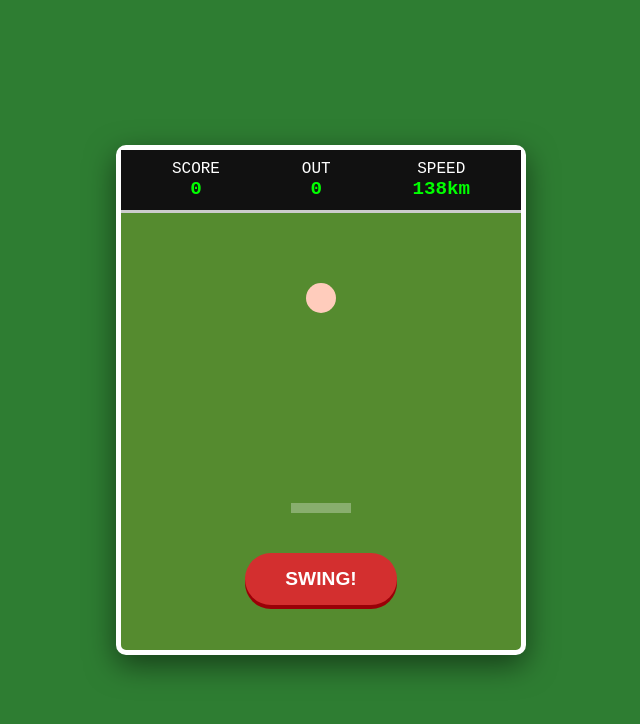
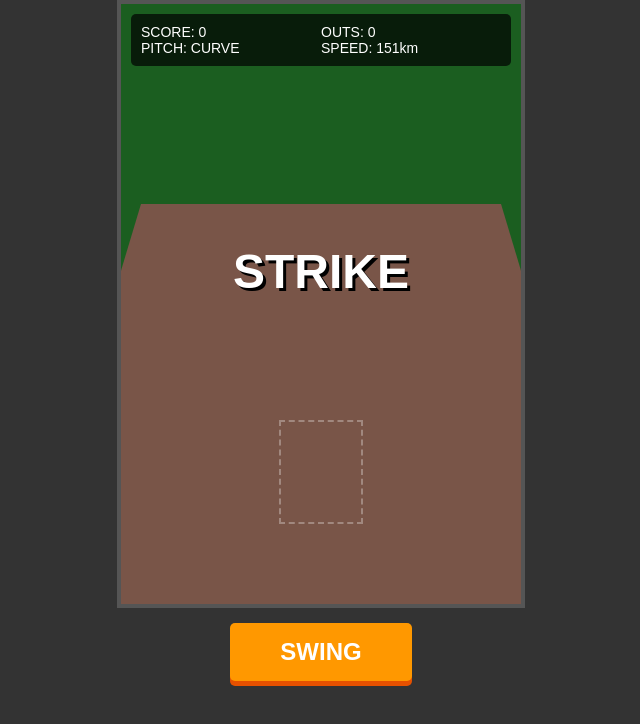
Before and after one commit to iwtior/baseballgame, a plain HTML site: page index.html in a window 1280 px wide. Shown: the whole page, without its empty margins (319-959 px from the left). Drawn offline with Linux system fonts and the light colour scheme.

Commit message:
Update index.html

```diff
--- a/index.html
+++ b/index.html
@@ -2,268 +2,195 @@
 <html lang="ja">
 <head>
     <meta charset="UTF-8">
-    <meta name="viewport" content="width=device-width, initial-scale=1.0">
-    <title>Simple Baseball Game</title>
+    <title>Realistic Baseball JS</title>
     <style>
-        body {
-            font-family: 'Helvetica Neue', Arial, sans-serif;
-            background-color: #2e7d32;
-            display: flex;
-            flex-direction: column;
-            align-items: center;
-            justify-content: center;
-            height: 100vh;
-            margin: 0;
-            color: white;
-            overflow: hidden;
-        }
+        :root { --field-green: #1b5e20; --dirt-brown: #795548; }
+        body { background: #333; color: white; font-family: sans-serif; display: flex; flex-direction: column; align-items: center; margin: 0; overflow: hidden; }
 
-        #game-container {
-            position: relative;
-            width: 400px;
-            height: 500px;
-            background-color: #558b2f;
-            border: 5px solid #fff;
-            border-radius: 10px;
-            box-shadow: 0 10px 30px rgba(0,0,0,0.5);
-            text-align: center;
+        #game-container { position: relative; width: 400px; height: 600px; background: var(--field-green); border: 4px solid #555; overflow: hidden; }
+
+        /* 遠近感のあるマウンドとホーム */
+        #infield {
+            position: absolute; bottom: 0; left: 50%; transform: translateX(-50%);
+            width: 600px; height: 400px; background: var(--dirt-brown);
+            clip-path: polygon(20% 0%, 80% 0%, 100% 100%, 0% 100%);
         }
 
         /* スコアボード */
-        #scoreboard {
-            background: #111;
-            padding: 10px;
-            display: flex;
-            justify-content: space-around;
-            font-family: 'Courier New', Courier, monospace;
-            border-bottom: 3px solid #ccc;
+        #hud {
+            position: absolute; top: 10px; left: 10px; right: 10px;
+            background: rgba(0,0,0,0.7); padding: 10px; border-radius: 5px;
+            display: grid; grid-template-columns: 1fr 1fr; font-size: 14px; z-index: 10;
         }
 
-        .stat { display: flex; flex-direction: column; }
-        .stat-val { font-size: 1.2rem; font-weight: bold; color: #0f0; }
-
-        /* フィールド */
-        #field {
-            position: relative;
-            height: 300px;
-            margin-top: 20px;
+        /* ボール（擬似3D） */
+        #ball {
+            position: absolute; width: 8px; height: 8px; background: #fff;
+            border-radius: 50%; display: none; transform: translate(-50%, -50%);
+            box-shadow: inset -2px -2px 2px rgba(0,0,0,0.2); z-index: 5;
         }
 
-        #pitcher {
-            position: absolute;
-            top: 50px;
-            left: 50%;
-            transform: translateX(-50%);
-            width: 30px;
-            height: 30px;
-            background: #ffccbc;
-            border-radius: 50%;
+        /* バッターボックス目安 */
+        #strike-zone {
+            position: absolute; bottom: 80px; left: 50%; transform: translateX(-50%);
+            width: 80px; height: 100px; border: 2px dashed rgba(255,255,255,0.3);
         }
 
-        #ball {
-            position: absolute;
-            top: 65px;
-            left: 50%;
-            transform: translateX(-50%);
-            width: 12px;
-            height: 12px;
-            background: white;
-            border-radius: 50%;
-            display: none;
-            box-shadow: 1px 1px 3px rgba(0,0,0,0.3);
+        #message {
+            position: absolute; top: 40%; width: 100%; text-align: center;
+            font-size: 3rem; font-weight: bold; text-shadow: 3px 3px 0 #000;
+            pointer-events: none; opacity: 0; z-index: 20;
         }
 
-        #batter-box {
-            position: absolute;
-            bottom: 20px;
-            left: 50%;
-            transform: translateX(-50%);
-            width: 60px;
-            height: 10px;
-            background: rgba(255,255,255,0.3);
+        #controls { margin-top: 15px; }
+        button {
+            padding: 15px 50px; font-size: 1.5rem; cursor: pointer;
+            background: #ff9800; border: none; border-radius: 5px; color: white;
+            box-shadow: 0 5px #e65100; font-weight: bold;
         }
-
-        /* メッセージ */
-        #message {
-            position: absolute;
-            top: 50%;
-            left: 50%;
-            transform: translate(-50%, -50%);
-            font-size: 2rem;
-            font-weight: bold;
-            text-shadow: 2px 2px #000;
-            pointer-events: none;
-            opacity: 0;
-            transition: opacity 0.3s;
-        }
-
-        /* 操作パネル */
-        #controls {
-            margin-top: 20px;
-        }
-
-        button {
-            padding: 15px 40px;
-            font-size: 1.2rem;
-            font-weight: bold;
-            color: #fff;
-            background-color: #d32f2f;
-            border: none;
-            border-radius: 50px;
-            cursor: pointer;
-            box-shadow: 0 4px #9a0007;
-        }
-
-        button:active {
-            box-shadow: none;
-            transform: translateY(4px);
-        }
-
-        button:disabled {
-            background-color: #9e9e9e;
-            box-shadow: none;
-            cursor: not-allowed;
-        }
+        button:active { transform: translateY(3px); box-shadow: 0 2px #e65100; }
     </style>
 </head>
 <body>
 
 <div id="game-container">
-        <div id="scoreboard">
-            <div class="stat"><span>SCORE</span><span id="score" class="stat-val">0</span></div>
-            <div class="stat"><span>OUT</span><span id="outs" class="stat-val">0</span></div>
-            <div class="stat"><span>SPEED</span><span id="speed-display" class="stat-val">-</span></div>
+    <div id="hud">
+        <div>SCORE: <span id="score">0</span></div>
+        <div>OUTS: <span id="outs">0</span></div>
+        <div>PITCH: <span id="pitch-type">-</span></div>
+        <div>SPEED: <span id="speed">-</span></div>
     </div>
 
-        <div id="field">
-            <div id="pitcher"></div>
+    <div id="infield"></div>
+    <div id="strike-zone"></div>
     <div id="ball"></div>
-            <div id="batter-box"></div>
     <div id="message">HIT!</div>
 </div>
 
 <div id="controls">
-            <button id="swing-btn">SWING!</button>
-        </div>
+    <button id="swing-btn">SWING</button>
 </div>
 
 <script>
-        // ゲームの状態管理
-        let score = 0;
-        let outs = 0;
-        let isPitching = false;
-        let ballPos = 65;
-        let ballSpeed = 0;
-        let animationId;
-
     const ball = document.getElementById('ball');
-        const swingBtn = document.getElementById('swing-btn');
     const scoreEl = document.getElementById('score');
     const outsEl = document.getElementById('outs');
-        const speedEl = document.getElementById('speed-display');
+    const speedEl = document.getElementById('speed');
+    const pitchEl = document.getElementById('pitch-type');
     const messageEl = document.getElementById('message');
+    const swingBtn = document.getElementById('swing-btn');
 
-        // ピッチング開始
-        function startPitch() {
-            if (outs >= 3 || isPitching) return;
+    let state = {
+        score: 0, outs: 0,
+        isPitching: false,
+        x: 200, y: 150, z: 0, // zを奥行きとして使用
+        vx: 0, vy: 0, vz: 0,
+        ballSize: 8
+    };
 
-            isPitching = true;
-            ballPos = 65;
-            // 80km/h ~ 160km/h のランダムな球速
-            const kmh = Math.floor(Math.random() * 81) + 80;
-            speedEl.textContent = kmh + "km";
+    function initPitch() {
+        if (state.outs >= 3 || state.isPitching) return;
 
-            // アニメーション用の速度計算
-            ballSpeed = kmh / 15;
+        state.isPitching = true;
+        state.z = 0;
+        state.x = 200;
+        state.y = 180;
+
+        // 球速と球種の設定
+        const types = [
+            { name: 'STRAIGHT', vz: 5, vx: 0 },
+            { name: 'CURVE', vz: 3.5, vx: 1.5 },
+            { name: 'SHOOT', vz: 4, vx: -1.2 }
+        ];
+        const type = types[Math.floor(Math.random() * types.length)];
+
+        state.vz = type.vz + Math.random() * 2;
+        state.vx = type.vx;
+        state.vy = 2.5; // 重力・軌道の影響
+
+        pitchEl.textContent = type.name;
+        speedEl.textContent = Math.floor(state.vz * 30) + "km";
+
         ball.style.display = 'block';
-            ball.style.top = ballPos + 'px';
-
-            animateBall();
+        updateBallFrame();
     }
 
-        // ボールを動かす
-        function animateBall() {
-            ballPos += ballSpeed;
-            ball.style.top = ballPos + 'px';
+    function updateBallFrame() {
+        if (!state.isPitching) return;
 
-            if (ballPos < 450) {
-                animationId = requestAnimationFrame(animateBall);
+        state.z += state.vz;
+        state.x += state.vx;
+        state.y += state.vy;
+
+        // 遠近感の表現
+        state.ballSize = 8 + (state.z * 0.15);
+
+        ball.style.left = state.x + 'px';
+        ball.style.top = state.y + 'px';
+        ball.style.width = state.ballSize + 'px';
+        ball.style.height = state.ballSize + 'px';
+
+        if (state.z < 150) {
+            requestAnimationFrame(updateBallFrame);
         } else {
-                // 見逃し三振またはボール
-                showMessage("STRIKE!");
-                resetBall();
+            finishPlay("STRIKE");
         }
     }
 
-        // スイング判定
     function swing() {
-            if (!isPitching) return;
+        if (!state.isPitching || state.z < 80) return; // あまりに早すぎると空振り
 
-            cancelAnimationFrame(animationId);
+        const timing = state.z; // 120-140あたりがジャストミート
+        const accuracy = Math.abs(state.x - 200);
 
-            // 打点の判定 (260px ~ 290px がジャストミート)
-            const hitZone = ballPos;
+        state.isPitching = false;
 
-            if (hitZone >= 250 && hitZone <= 310) {
-                // ヒット判定
-                const rand = Math.random();
-                if (rand > 0.7) {
-                    showMessage("HOMERUN!!");
-                    score += 1;
-                } else if (rand > 0.3) {
-                    showMessage("HIT!");
-                    score += 1;
+        if (timing > 115 && timing < 145 && accuracy < 30) {
+            const power = Math.random();
+            if (power > 0.8) {
+                state.score += 1;
+                finishPlay("HOMERUN!!");
+            } else if (power > 0.3) {
+                state.score += 1;
+                finishPlay("HIT!");
             } else {
-                    showMessage("OUT...");
-                    outs += 1;
+                state.outs += 1;
+                finishPlay("OUT...");
             }
         } else {
-                showMessage("MISS!");
-                // 空振りの場合はストライク（このゲームでは簡易的にカウントせず演出のみ、またはアウトに加算もアリ）
+            finishPlay("MISS!");
         }
 
-            updateScoreboard();
-            resetBall();
+        updateHUD();
     }
 
-        function showMessage(text) {
-            messageEl.textContent = text;
+    function finishPlay(txt) {
+        state.isPitching = false;
+        ball.style.display = 'none';
+        messageEl.textContent = txt;
         messageEl.style.opacity = 1;
+
         setTimeout(() => {
             messageEl.style.opacity = 0;
-            }, 800);
+            if (state.outs >= 3) {
+                alert("GAME OVER! SCORE: " + state.score);
+                location.reload();
+            } else {
+                initPitch();
+            }
+        }, 1200);
     }
 
-        function resetBall() {
-            isPitching = false;
-            ball.style.display = 'none';
-
-            if (outs >= 3) {
-                setTimeout(() => {
-                    alert("GAME OVER! スコア: " + score);
-                    location.reload();
-                }, 1000);
-            } else {
-                // 次の投球まで少し待つ
-                setTimeout(startPitch, 1500);
-            }
+    function updateHUD() {
+        scoreEl.textContent = state.score;
+        outsEl.textContent = state.outs;
     }
 
-        function updateScoreboard() {
-            scoreEl.textContent = score;
-            outsEl.textContent = outs;
-        }
+    swingBtn.addEventListener('mousedown', swing);
+    window.addEventListener('keydown', (e) => { if(e.code === "Space") swing(); });
 
-        // イベントリスナー
-        swingBtn.addEventListener('mousedown', swing);
-        // キーボード操作（スペースキーでも打てるように）
-        window.addEventListener('keydown', (e) => {
-            if (e.code === "Space") swing();
-        });
-
-        // 最初の投球
-        setTimeout(startPitch, 1000);
-
+    // 開始
+    setTimeout(initPitch, 1000);
 </script>
 </body>
 </html>
```
Lines whose indentation alone changed are shown as unchanged.
